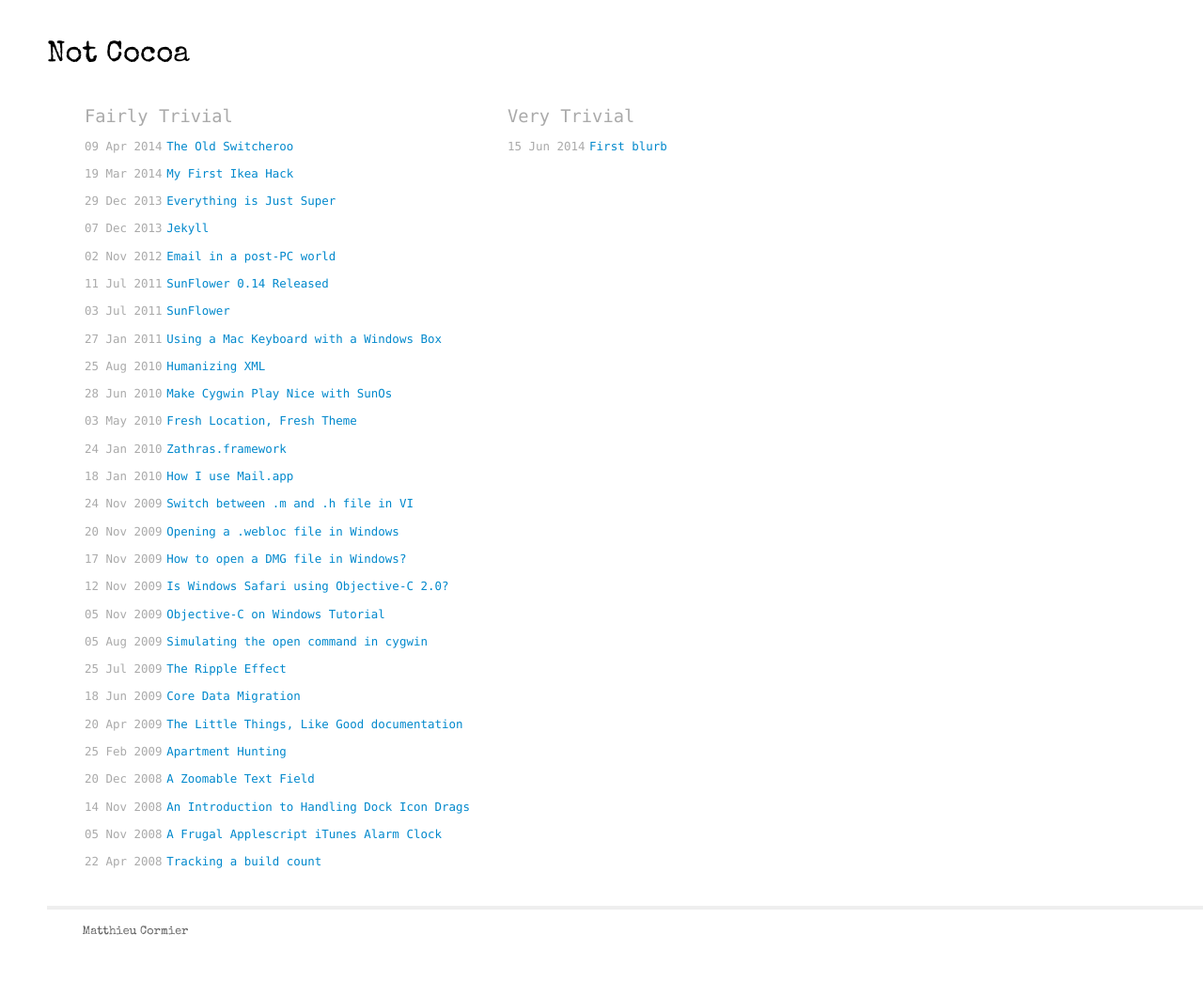
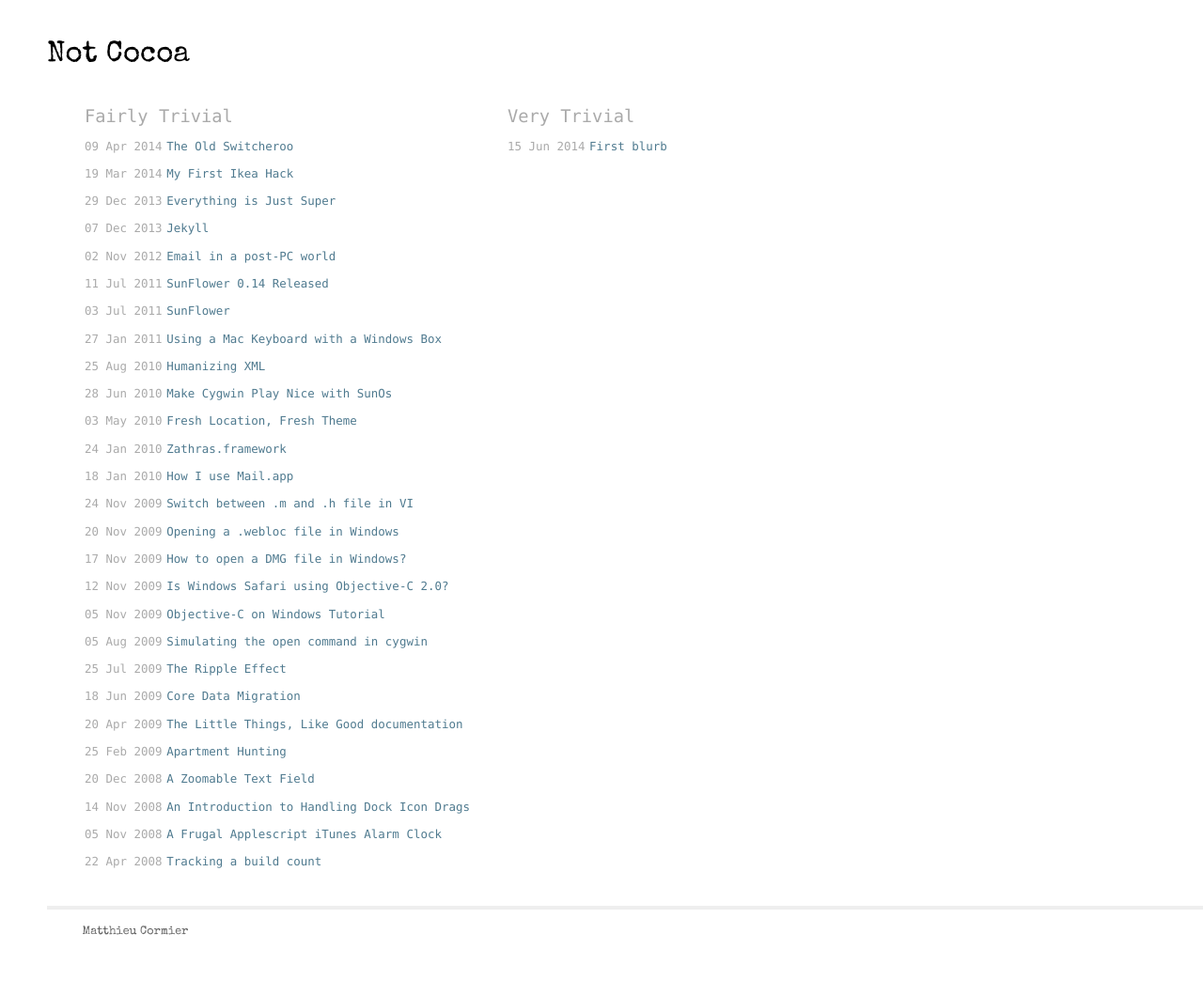
Before and after one commit to mcormier/blog, a Jekyll site: the page built from index.html, in a window 1280 px wide. Shown: the whole page at 94% size. Built offline with Jekyll 4.4.1, drawn with Linux system fonts in a browser that asks for light colours; Markdown is read by kramdown in place of the engine named in the settings.

Commit message:
A less dorky blue

```diff
--- a/css/main.css
+++ b/css/main.css
@@ -26,9 +26,9 @@ h2 { margin-top: 20px; font-size: 1.3em; }
 
 p { margin: 1em 0; }
 
-a         { text-decoration:none; color:#08C; }
+a         { text-decoration:none; color:#4F7A8F; }
 a:hover   { color: #000; text-decoration:underline;}
-a:visited { color:#08C; }
+a:visited { color:#4F7A8F; }
 
 /* @end */
 
```
